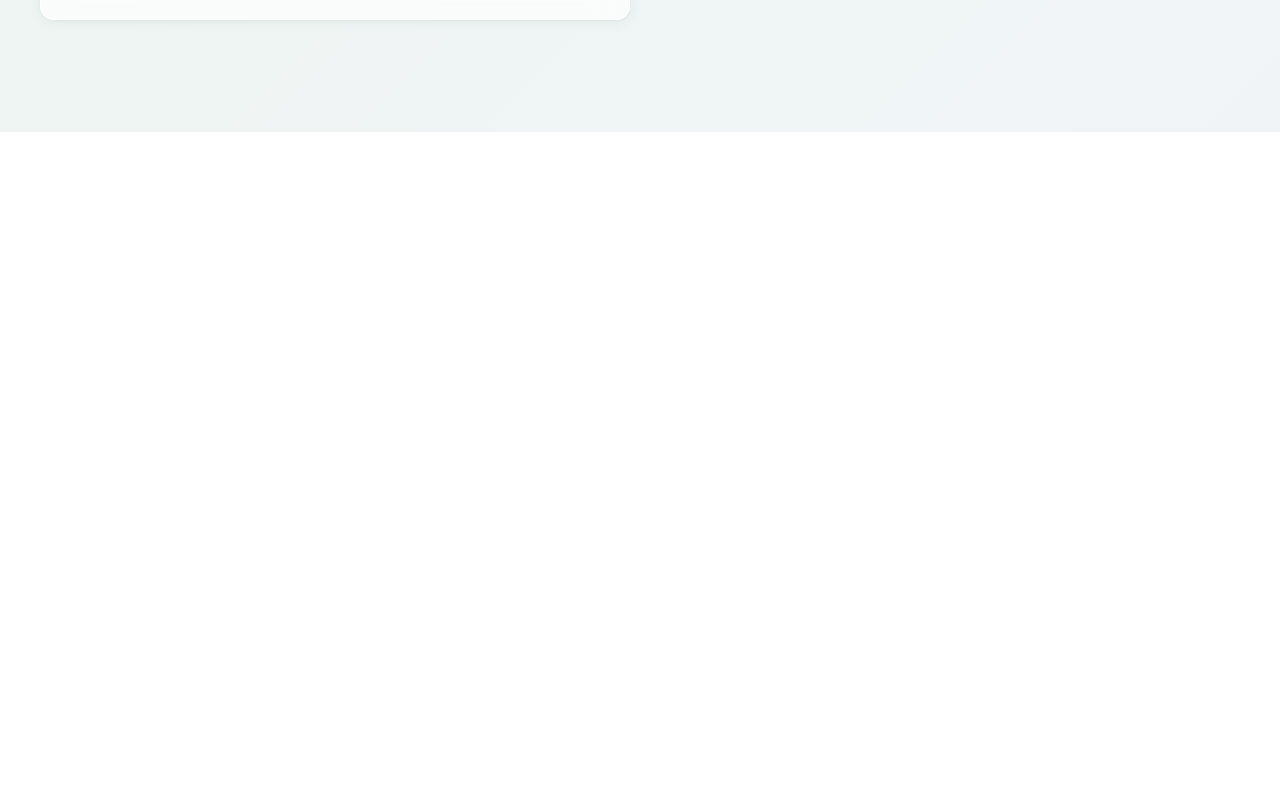
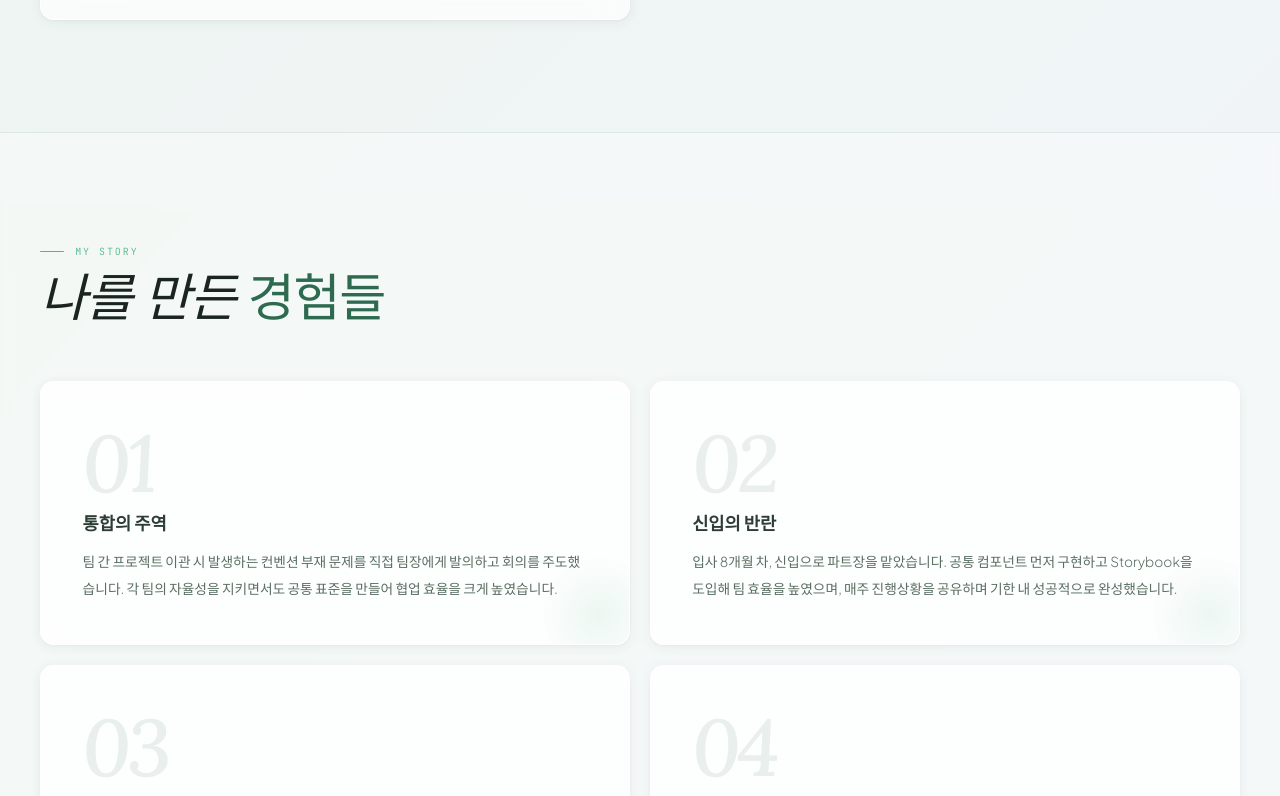
Before and after one commit to jaeny622/jaeny622.github.io, a React (Vite) app: page / in a window 1280 px wide. Shown: the part 6200-6996 px from the top of the page. Before the commit the page ends 6332 px from the top, so only its background shows below. Built offline with nearby package versions, Linux system fonts and the light colour scheme.

Commit message:
[chore] App 내 Story 배치 누락 부분 커밋

```diff
--- a/src/App.tsx
+++ b/src/App.tsx
@@ -10,6 +10,7 @@ import Skills      from '@/components/sections/Skills';
 import Experience from '@/components/sections/Experience';
 import Projects from '@/components/sections/Projects';
 import Education from '@/components/sections/Education';
+import Story from '@/components/sections/Story';
 
 import Modal from '@/components/ui/Modal';
 
@@ -30,6 +31,7 @@ export default function App() {
         <Experience />
         <Projects onOpen={setActive}/>
         <Education />
+        <Story />
       </main>
       <Modal project={active} onClose={() => setActive(null)} />
     </>
```
